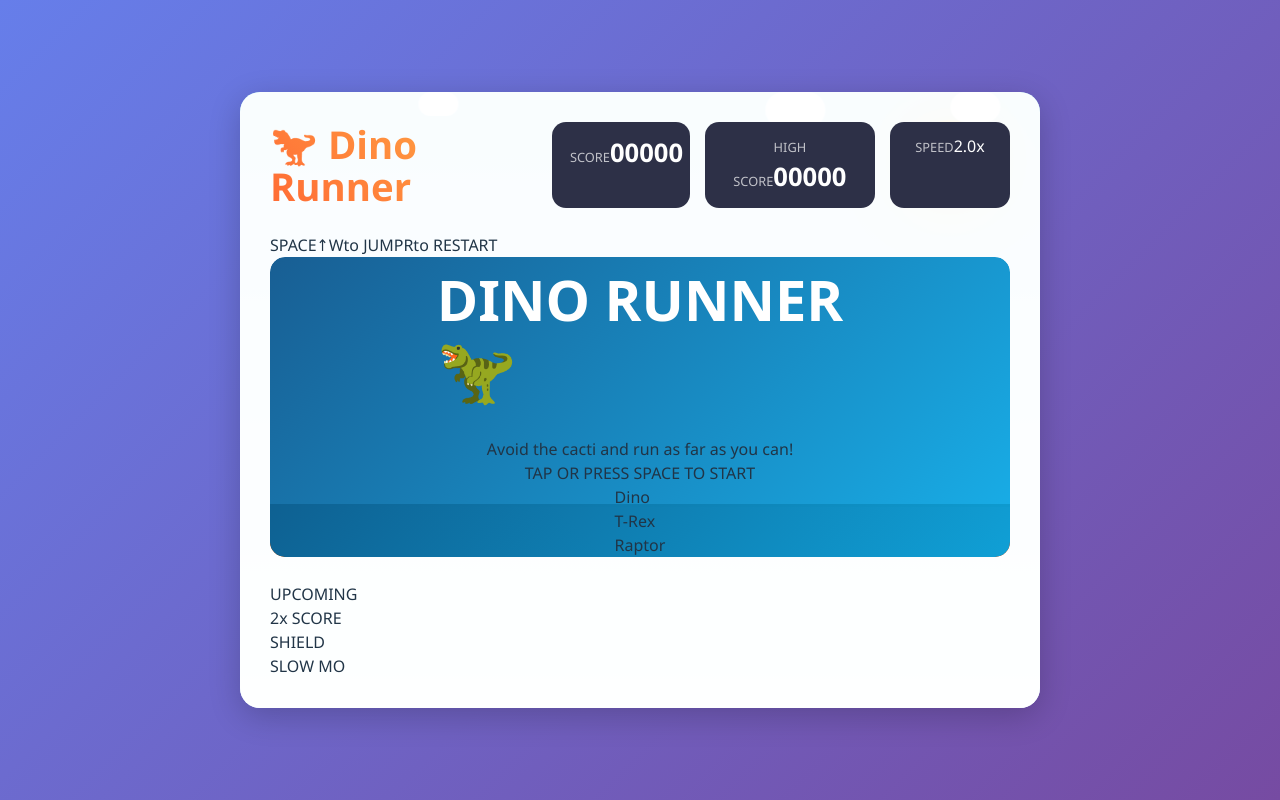
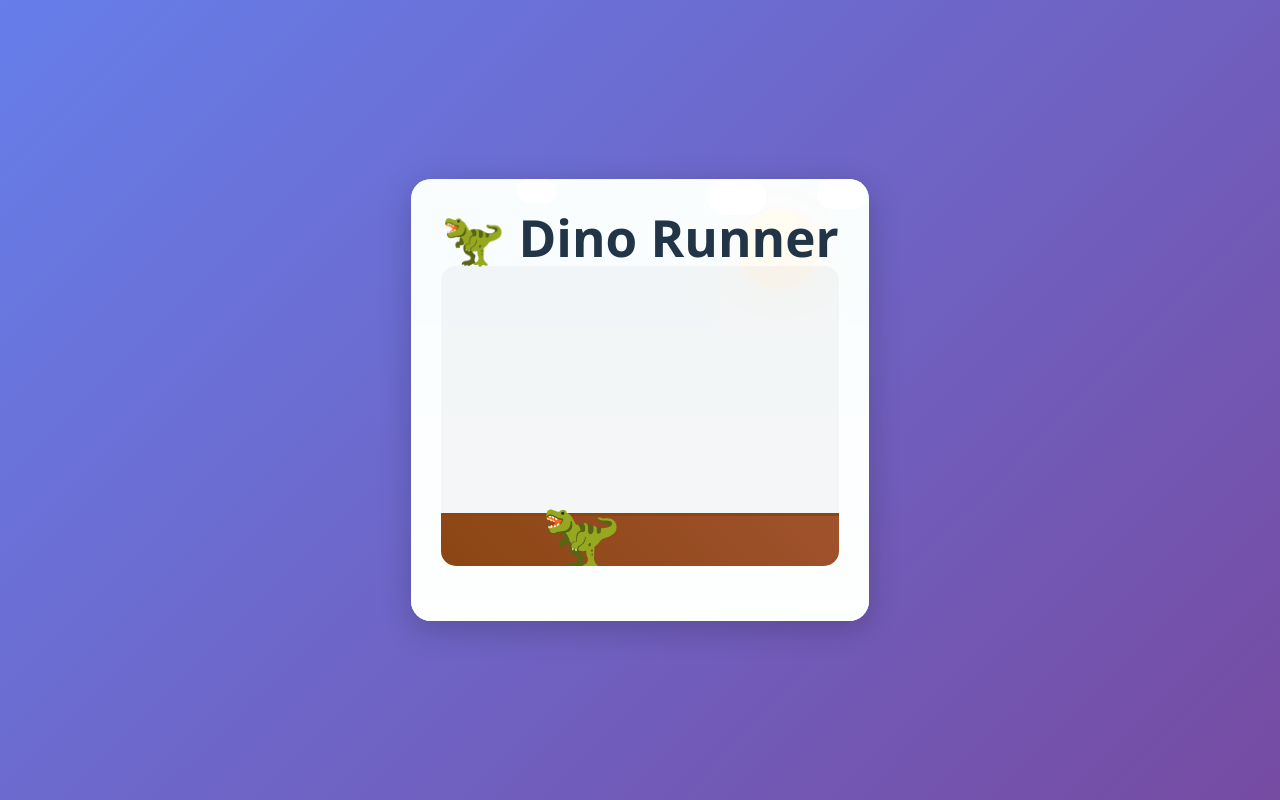
Before and after one commit to anand16207/CICD, a React (Vite) app: page / in a window 1280 px wide. Built offline with nearby package versions, Linux system fonts and the light colour scheme.

Commit message:
Refactor game logic and improve code readability

```diff
--- a/src/App.jsx
+++ b/src/App.jsx
@@ -23,7 +23,7 @@ function App() {
   const gameLoopRef = useRef(null);
   const animationIdRef = useRef(null);
 
-  // Constants for game physics
+  // Physics constants
   const GRAVITY = 0.5;
   const JUMP_FORCE = 15;
   const INITIAL_SPEED = 2;
@@ -33,7 +33,7 @@ function App() {
   const dinoVelocity = useRef(0);
   const isOnGround = useRef(true);
 
-  // Start game function
+  // Start game
   const startGame = () => {
     if (!gameStarted) {
       setGameStarted(true);
@@ -47,13 +47,12 @@ function App() {
     }
   };
 
-  // Improved jump logic with physics
+  // Jump
   const jump = () => {
     if (!gameStarted) {
       startGame();
       return;
     }
-
     if (gameOver) return;
 
     if (isOnGround.current) {
@@ -63,13 +62,13 @@ function App() {
     }
   };
 
-  // Animate clouds
+  // Cloud animation
   useEffect(() => {
     if (!gameStarted || gameOver) return;
 
     const animateClouds = () => {
-      setClouds(prevClouds =>
-        prevClouds.map(cloud => ({
+      setClouds(prev =>
+        prev.map(cloud => ({
           ...cloud,
           left: cloud.left <= -20 ? 120 : cloud.left - cloud.speed
         }))
@@ -78,139 +77,101 @@ function App() {
     };
 
     animationIdRef.current = requestAnimationFrame(animateClouds);
-
-    return () => {
-      if (animationIdRef.current) {
-        cancelAnimationFrame(animationIdRef.current);
-      }
-    };
+    return () => cancelAnimationFrame(animationIdRef.current);
   }, [gameStarted, gameOver]);
 
-  // Game loop for physics
+  // Main game loop
   const gameLoop = (timestamp) => {
     if (!gameStarted || gameOver) return;
 
-    // Calculate delta time for consistent physics
     const deltaTime = timestamp - lastTimeRef.current || 0;
     lastTimeRef.current = timestamp;
 
     // Dino physics
     if (!isOnGround.current) {
       dinoVelocity.current -= GRAVITY * (deltaTime / 16.67);
-      setDinoBottom((prev) => {
-        const newBottom = prev + dinoVelocity.current;
-
-        // Ground collision
-        if (newBottom <= 0) {
+      setDinoBottom(prev => {
+        const next = prev + dinoVelocity.current;
+        if (next <= 0) {
           isOnGround.current = true;
           setIsJumping(false);
           dinoVelocity.current = 0;
           return 0;
         }
-
-        return newBottom;
+        return next;
       });
     }
 
-    // Move obstacle
-    setObstacleLeft((prev) => {
-      const newLeft = prev - (gameSpeed * (deltaTime / 16.67));
+    // Obstacle movement
+    setObstacleLeft(prev => {
+      const next = prev - gameSpeed * (deltaTime / 16.67);
 
-      if (newLeft < -10) {
+      if (next < -10) {
         const newScore = score + 1;
         setScore(newScore);
+        if (newScore > highScore) setHighScore(newScore);
 
-        // Update high score
-        if (newScore > highScore) {
-          setHighScore(newScore);
+        if (newScore % 10 === 0 && gameSpeed < MAX_SPEED) {
+          setGameSpeed(s => Math.min(s + SPEED_INCREMENT, MAX_SPEED));
         }
-
-        // Gradually increase speed
-        if (newScore % 10 === 0 && gameSpeed < MAX_SPEED) {
-          setGameSpeed((speed) => Math.min(speed + SPEED_INCREMENT, MAX_SPEED));
-        }
-
         return 100 + Math.random() * 50;
       }
-
-      return newLeft;
+      return next;
     });
 
     gameLoopRef.current = requestAnimationFrame(gameLoop);
   };
 
-  // Keyboard and click controls
+  // Keyboard controls
   useEffect(() => {
     const handleKey = (e) => {
-      if (e.code === "Space" || e.code === "ArrowUp" || e.code === "KeyW") {
+      if (["Space", "ArrowUp", "KeyW"].includes(e.code)) {
         e.preventDefault();
         jump();
       }
-
-      // Restart on R key
-      if (e.code === "KeyR" && gameOver) {
-        restart();
-      }
+      if (e.code === "KeyR" && gameOver) restart();
     };
-
     window.addEventListener("keydown", handleKey);
     return () => window.removeEventListener("keydown", handleKey);
   }, [gameOver, gameStarted]);
 
-  // Start game loop
+  // Start loop
   useEffect(() => {
     if (gameStarted && !gameOver) {
       gameLoopRef.current = requestAnimationFrame(gameLoop);
     }
-
-    return () => {
-      if (gameLoopRef.current) {
-        cancelAnimationFrame(gameLoopRef.current);
-      }
-    };
+    return () => cancelAnimationFrame(gameLoopRef.current);
   }, [gameStarted, gameOver]);
 
-  // Accurate collision detection using refs
+  // Collision detection
   useEffect(() => {
     if (!gameStarted || gameOver) return;
 
     const checkCollision = () => {
-      if (!dinoRef.current || !obstacleRef.current) return;
+      const dino = dinoRef.current?.getBoundingClientRect();
+      const obs = obstacleRef.current?.getBoundingClientRect();
+      const area = gameAreaRef.current?.getBoundingClientRect();
+      if (!dino || !obs || !area) return;
 
-      const dinoRect = dinoRef.current.getBoundingClientRect();
-      const obstacleRect = obstacleRef.current.getBoundingClientRect();
-      const gameAreaRect = gameAreaRef.current?.getBoundingClientRect();
+      const dx = dino.left - area.left;
+      const dy = dino.bottom - area.top;
 
-      if (!gameAreaRect) return;
+      const ox = obs.left - area.left;
+      const oy = obs.top - area.top;
 
-      // Adjust positions relative to game area
-      const dinoX = dinoRect.left - gameAreaRect.left;
-      const dinoY = dinoRect.bottom - gameAreaRect.top;
-      const dinoWidth = dinoRect.width;
-      const dinoHeight = dinoRect.height;
-
-      const obstacleX = obstacleRect.left - gameAreaRect.left;
-      const obstacleY = obstacleRect.top - gameAreaRect.top;
-      const obstacleWidth = obstacleRect.width;
-      const obstacleHeight = obstacleRect.height;
-
-      // More accurate collision detection
-      const collisionTolerance = 5;
-
-      const collisionDetected =
-        dinoX < obstacleX + obstacleWidth - collisionTolerance &&
-        dinoX + dinoWidth > obstacleX + collisionTolerance &&
-        dinoY > obstacleY + collisionTolerance &&
-        dinoY - dinoHeight < obstacleY + obstacleHeight - collisionTolerance;
-
-      if (collisionDetected) {
+      if (
+        dx < ox + obs.width - 5 &&
+        dx + dino.width > ox + 5 &&
+        dy > oy + 5 &&
+        dy - dino.height < oy + obs.height - 5
+      ) {
         setGameOver(true);
       }
     };
 
-    const collisionInterval = setInterval(checkCollision, 16);
-    return () => clearInterval(collisionInterval);
-  }, [gameStarted, gameOver, dinoBottom, obstacleLeft]);
+    const interval = setInterval(checkCollision, 16);
+    return () => clearInterval(interval);
+  }, [gameStarted, gameOver]);
 
   const restart = () => {
     setGameOver(false);
@@ -227,137 +188,48 @@ function App() {
   return (
     <div className="game-container">
       <div className="background">
-        <div className="sun"></div>
-        <div className="mountain"></div>
-        <div className="mountain mountain-2"></div>
-        <div className="hills"></div>
-
-        {clouds.map(cloud => (
+        <div className="sun" />
+        {clouds.map(c => (
           <div
-            key={cloud.id}
+            key={c.id}
             className="cloud"
             style={{
-              left: `${cloud.left}%`,
-              width: `${cloud.size}px`,
-              height: `${cloud.size * 0.6}px`,
-              animationDuration: `${10 / cloud.speed}s`
+              left: `${c.left}%`,
+              width: `${c.size}px`,
+              height: `${c.size * 0.6}px`
             }}
           />
         ))}
       </div>
 
       <div className="game">
-        <header className="game-header">
-          <h1>🦖 Dino Runner</h1>
-          <div className="score-display">
-            <div className="score-box">
-              <span className="score-label">SCORE</span>
-              <span className="score-value">{score.toString().padStart(5, '0')}</span>
-            </div>
-            <div className="score-box">
-              <span className="score-label">HIGH SCORE</span>
-              <span className="score-value">{highScore.toString().padStart(5, '0')}</span>
-            </div>
-            <div className="score-box">
-              <span className="score-label">SPEED</span>
-              <span className="speed-value">{gameSpeed.toFixed(1)}x</span>
-            </div>
-          </div>
-        </header>
-
-        <div className="controls-info">
-          <span className="control-key">SPACE</span>
-          <span className="control-key">↑</span>
-          <span className="control-key">W</span>
-          <span className="control-text">to JUMP</span>
-          <span className="control-key">R</span>
-          <span className="control-text">to RESTART</span>
-        </div>
+        <h1>🦖 Dino Runner</h1>
 
         <div
           ref={gameAreaRef}
           className="game-area"
           onClick={jump}
         >
-          {!gameStarted && (
-            <div className="start-screen">
-              <div className="start-title">
-                <h2>DINO RUNNER</h2>
-                <div className="title-dino">🦖</div>
-              </div>
-              <p className="start-subtitle">Avoid the cacti and run as far as you can!</p>
-              <div className="start-instruction">
-                <div className="pulse-animation">
-                  <span className="pulse-text">TAP OR PRESS SPACE TO START</span>
-                </div>
-              </div>
-              <div className="character-select">
-                <div className="character active">
-                  <div className="char-dino"></div>
-                  <span>Dino</span>
-                </div>
-                <div className="character">
-                  <div className="char-trex"></div>
-                  <span>T-Rex</span>
-                </div>
-                <div className="character">
-                  <div className="char-raptor"></div>
-                  <span>Raptor</span>
-                </div>
-              </div>
-            </div>
-          )}
+          <div className="ground-line" />
+          <div className="ground-texture" />
 
-          <div className="ground-line"></div>
-          <div className="ground-texture"></div>
-
+          {/* 🦖 EMOJI DINO */}
           <div
             ref={dinoRef}
-            className={`dino-character ${isJumping ? 'jumping' : ''} ${isOnGround.current && !isJumping ? 'running' : ''}`}
+            className={`dino-character ${isJumping ? "jumping" : ""} ${isOnGround.current && !isJumping ? "running" : ""}`}
             style={{ bottom: `${dinoBottom}px` }}
           >
-            <div className="dino-body">
-              <div className="dino-head">
-                <div className="dino-eye"></div>
-                <div className="dino-smile"></div>
-              </div>
-              <div className="dino-neck"></div>
-              <div className="dino-torso"></div>
-              <div className="dino-leg back-leg"></div>
-              <div className="dino-leg front-leg"></div>
-              <div className="dino-tail"></div>
-            </div>
+            🦖
           </div>
 
+          {/* 🌵 CACTUS */}
           <div
             ref={obstacleRef}
             className="obstacle-cactus"
-            style={{
-              left: `${obstacleLeft}%`,
-              height: `${60 + (score % 4) * 15}px`
-            }}
+            style={{ left: `${obstacleLeft}%` }}
           >
-            <div className="cactus-main">
-              <div className="cactus-arm left-arm"></div>
-              <div className="cactus-arm right-arm"></div>
-              <div className="cactus-thorn"></div>
-              <div className="cactus-thorn thorn-2"></div>
-              <div className="cactus-thorn thorn-3"></div>
-            </div>
-            <div className="cactus-pot"></div>
+            <div className="cactus-main" />
           </div>
-
-          {/* Floating score indicators */}
-          {score > 0 && score % 5 === 0 && (
-            <div className="score-popup">+{score % 10 === 0 ? 'SPEED BOOST!' : '5 POINTS!'}</div>
-          )}
-        </div>
-
-        <div className="power-ups">
-          <div className="power-up-label">UPCOMING</div>
-          <div className="power-up-item">2x SCORE</div>
-          <div className="power-up-item">SHIELD</div>
-          <div className="power-up-item">SLOW MO</div>
         </div>
 
         {gameOver && (
@@ -365,34 +237,8 @@ function App() {
             <div className="game-over-modal">
               <div className="game-over-icon">💥</div>
               <h2>GAME OVER</h2>
-              <div className="final-stats">
-                <div className="stat">
-                  <span className="stat-label">SCORE</span>
-                  <span className="stat-value">{score}</span>
-                </div>
-                <div className="stat">
-                  <span className="stat-label">HIGH SCORE</span>
-                  <span className="stat-value">{highScore}</span>
-                </div>
-                <div className="stat">
-                  <span className="stat-label">MAX SPEED</span>
-                  <span className="stat-value">{gameSpeed.toFixed(1)}x</span>
-                </div>
-              </div>
-              <div className="game-over-buttons">
-                <button className="btn-restart" onClick={restart}>
-                  <span className="btn-icon">🔄</span>
-                  PLAY AGAIN (R)
-                </button>
-                <button className="btn-share">
-                  <span className="btn-icon">📤</span>
-                  SHARE SCORE
-                </button>
-              </div>
-              <div className="social-proof">
-                <p>🏆 Global High Score: 12,450</p>
-                <p>⭐ Try to beat your personal best!</p>
-              </div>
+              <p>Score: {score}</p>
+              <button className="btn-restart" onClick={restart}>🔄 Restart</button>
             </div>
           </div>
         )}
```
